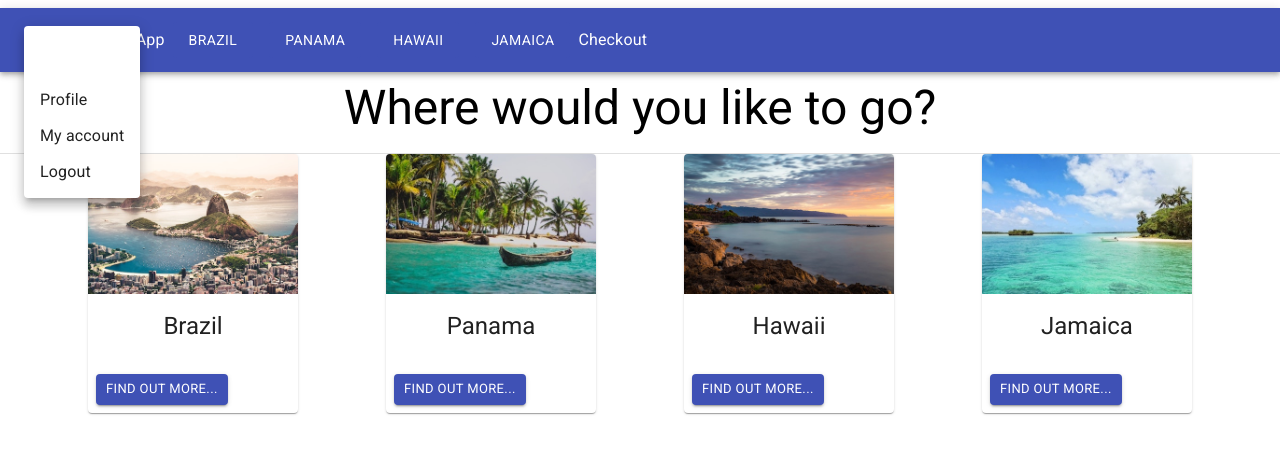
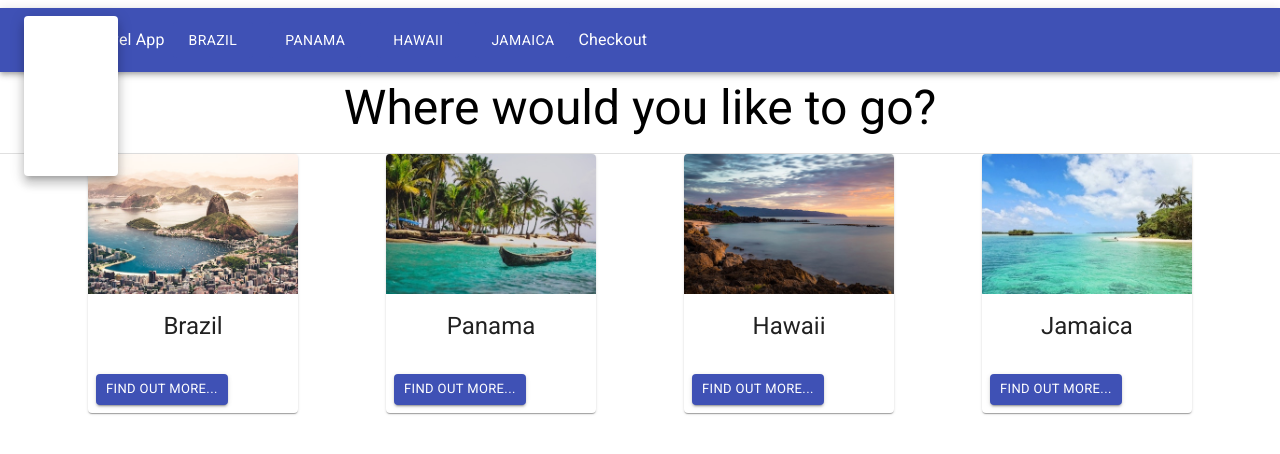
Before and after one commit to bailliechris/reactrouter-travelapp, a React (Create React App) app: page / in a window 1280 px wide. Both pictures are taken after a click on the button 56 px from the left and 40 px from the top of the page. Shown: the top 454 px of the page. Built offline with nearby package versions, Linux system fonts and the light colour scheme.

Commit message:
Fixing the Menu - working but not legible

```diff
--- a/src/components/AppBar.js
+++ b/src/components/AppBar.js
@@ -23,6 +23,9 @@ const useStyles = makeStyles((theme) => ({
     marginLeft: theme.spacing(2),
   },
   title: {
+    color:'white'
+  },
+  checkoutButton: {
     color:'white'
   }
 }));
--- a/src/components/amenu.js
+++ b/src/components/amenu.js
@@ -3,10 +3,17 @@ import Button from '@material-ui/core/Button';
 import Menu from '@material-ui/core/Menu';
 import MenuItem from '@material-ui/core/MenuItem';
 import MenuIcon from '@material-ui/icons/Menu';
-import {Link} from 'react-router-dom';
+import { makeStyles } from '@material-ui/core/styles';
 
-const AMenu = ({nav}) => {
+const useStyles = makeStyles((theme) => ({
+  root: {
+    color: "grey"
+  }
+}));
+
+function AMenu({nav}) {
   const [anchorEl, setAnchorEl] = React.useState(null);
+  const classes = useStyles();
 
   const handleClick = (event) => {
     setAnchorEl(event.currentTarget);
@@ -30,15 +37,16 @@ const AMenu = ({nav}) => {
           >
 
         {nav.map((item) => (
-            <MenuItem
-                containerElement={<Link path={item.address} />}
-                primaryText={item.name}
-                key={item.id}>
+          <MenuItem
+              className={classes.root}
+              component='a'
+              primaryText={item.name}
+              key={item.id}
+              href={item.address}
+            >
+              {item.name}
             </MenuItem>
         ))}
-        <MenuItem onClick={handleClose}>Profile</MenuItem>
-        <MenuItem onClick={handleClose}>My account</MenuItem>
-        <MenuItem onClick={handleClose}>Logout</MenuItem>
       </Menu>
     </div>
   );
```
